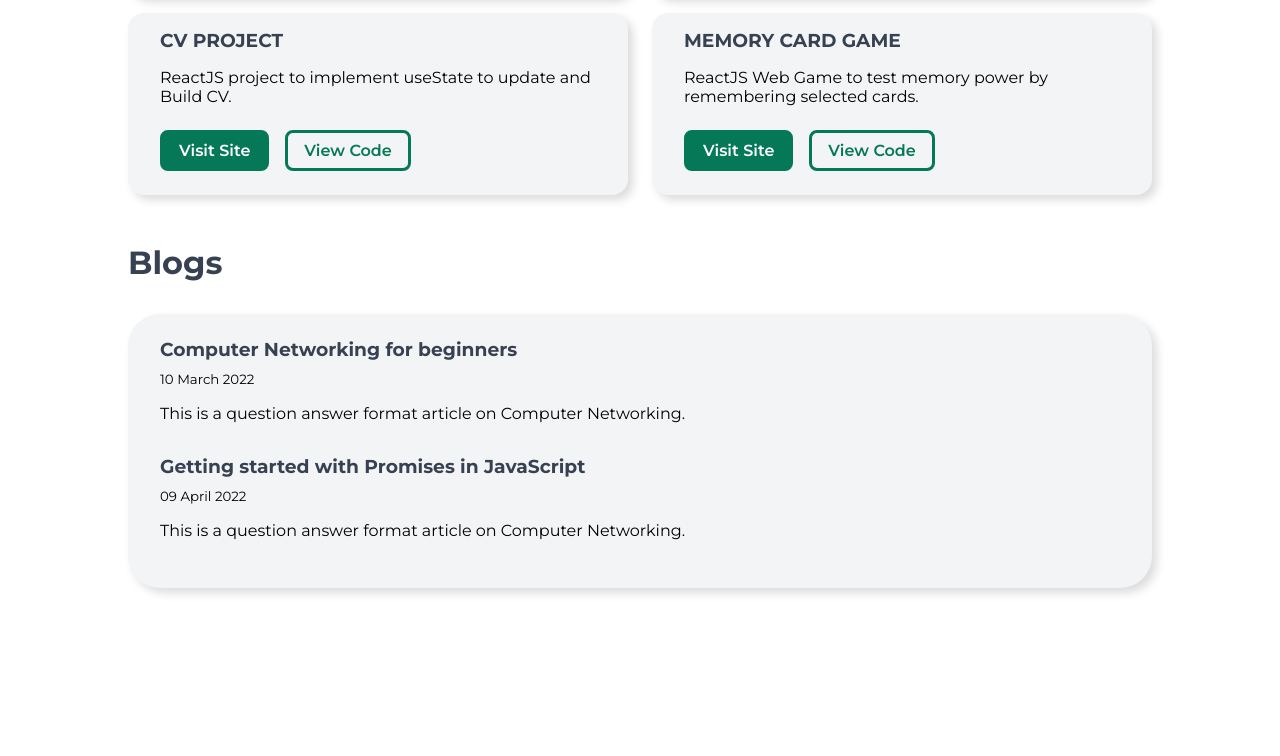
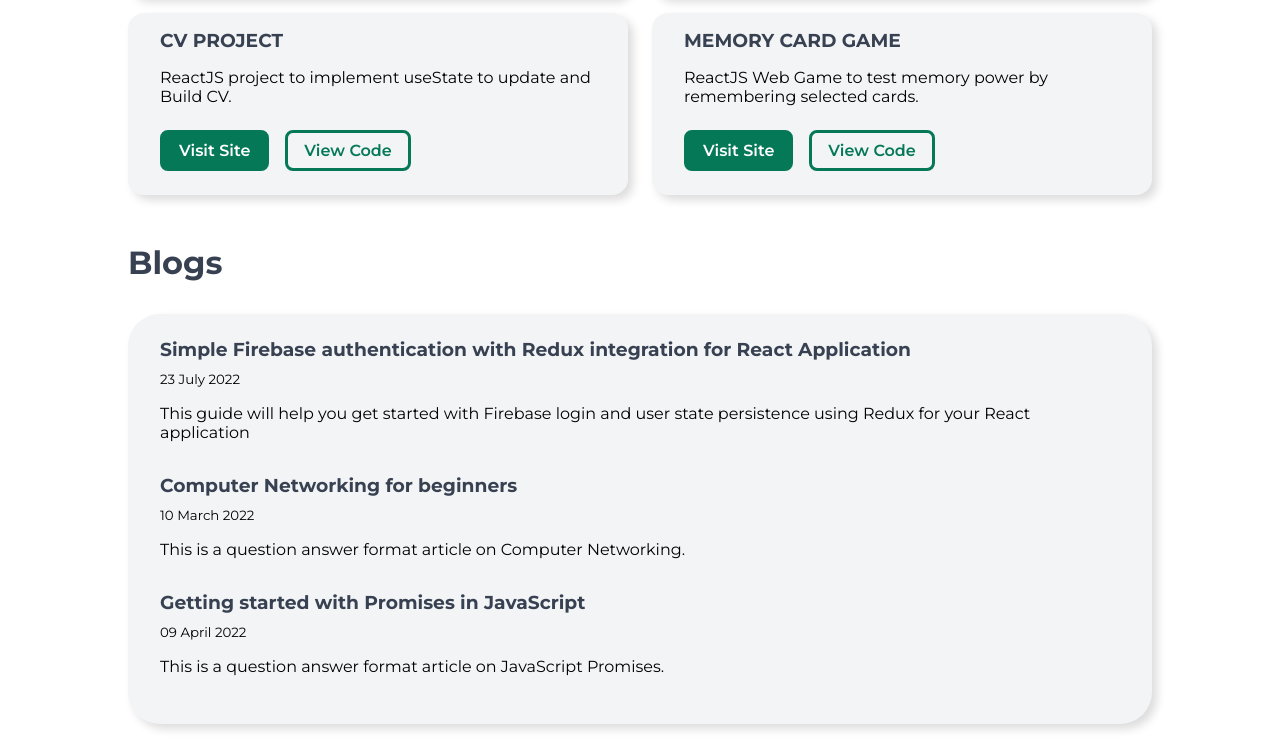
Before and after one commit to rohannaido/portfolio-site, a website built with webpack: page dist/index.html in a window 1280 px wide. Shown: the part 3689-4445 px from the top of the page. Before the commit the page ends 4309 px from the top, so only its background shows below. Built offline with nearby package versions, Linux system fonts and the light colour scheme.

Commit message:
feat: Added blog on Redux

```diff
--- a/dist/index.html
+++ b/dist/index.html
@@ -101,6 +101,14 @@
             <section id="blogs">
                 <div class="blogs-div">
                     <ul class="blog-list">
+                        <a class="blog-link" href="https://nervous-balmoral-6aa.notion.site/Simple-Firebase-authentication-with-Redux-integration-for-React-Application-9f5cddbb430442eda6f6720b11c64d38"  target="_blank">
+                            <li class="blog-item">
+                                <h3>Simple Firebase authentication with Redux integration for React Application</h3>
+                                <small>23 July 2022</small>
+                                <p>This guide will help you get started with Firebase login and user state persistence using Redux for your React application</p>
+
+                            </li>
+                        </a>
                         <a class="blog-link" href="https://nervous-balmoral-6aa.notion.site/Computer-Networks-7a668388a5874faa8242c4d5e4dd57a5" target="_blank">
                             <li class="blog-item">
                                 <h3>Computer Networking for beginners</h1><small>10 March 2022</small>
@@ -110,7 +118,7 @@
                         <a class="blog-link" href="https://nervous-balmoral-6aa.notion.site/Promise-Async-Await-967e9a6098e84e2aa846ab3c682d0b12" target="_blank">
                             <li class="blog-item">
                                 <h3>Getting started with Promises in JavaScript</h3><small>09 April 2022</small>
-                                <p>This is a question answer format article on Computer Networking.</p>
+                                <p>This is a question answer format article on JavaScript Promises.</p>
                             </li>
                         </a>
                     </ul>
```
